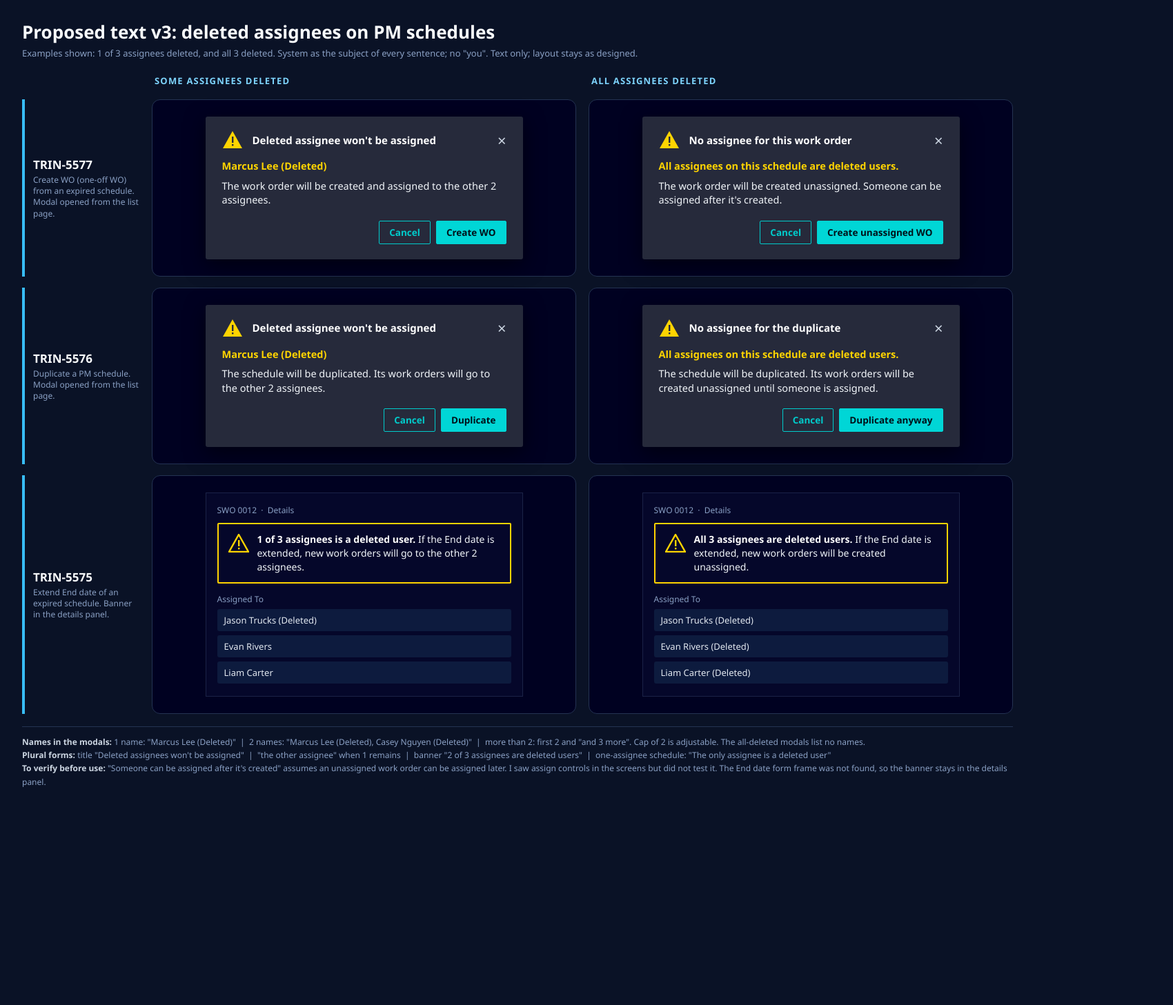
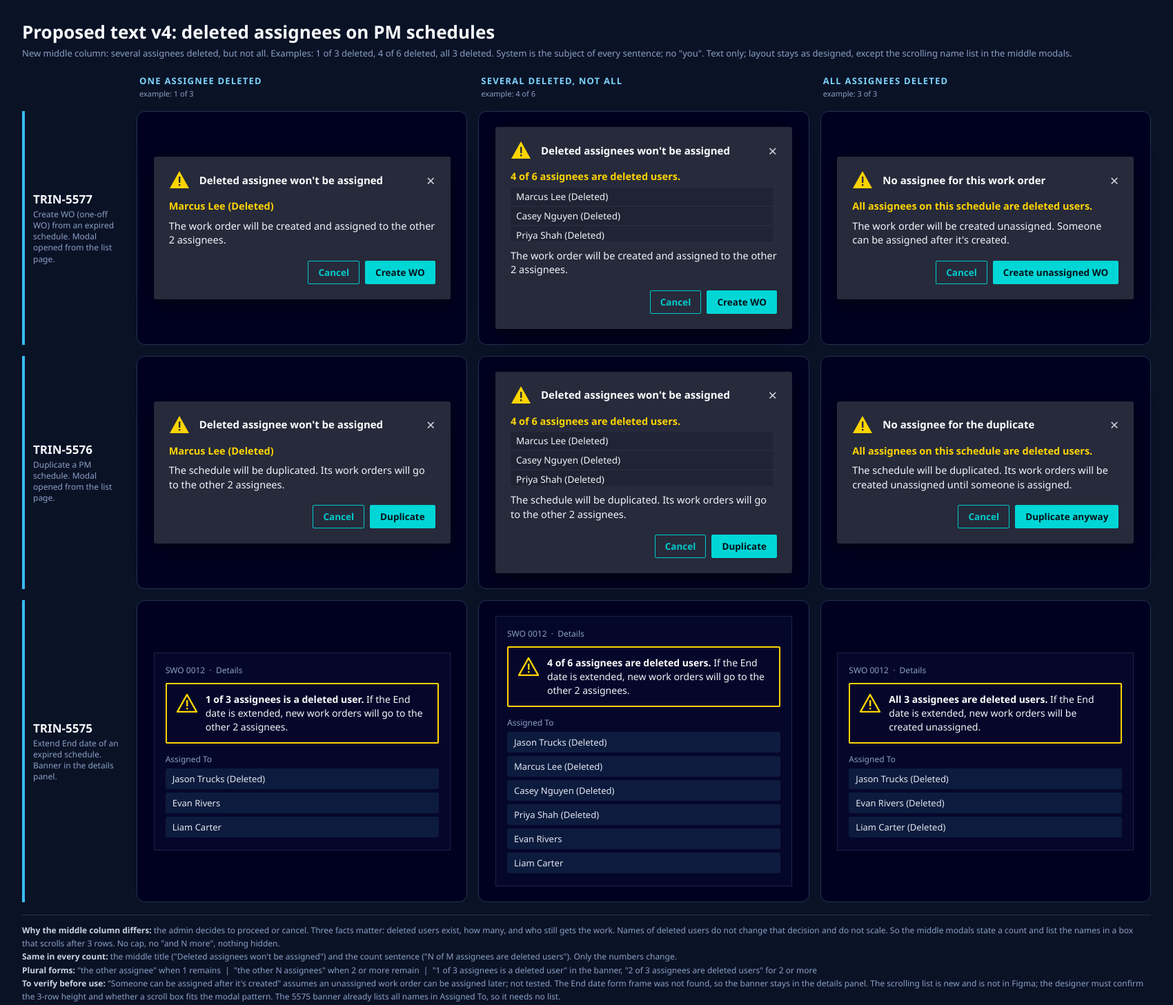
Before and after one commit to yugansh-ahuja/delete-user-hc-11465-pm-text-prototype, a plain HTML site: page index.html in a window 1280 px wide. Shown: the whole page at 69% size, 1700 px wide, since content can reach past the window. Before the commit the page ends 1173 px from the top, so only its background shows below. Drawn offline with Linux system fonts and the light colour scheme.

Commit message:
Add middle column for several (not all) assignees deleted; scrolling name list, count in place of name cap

```diff
--- a/index.html
+++ b/index.html
@@ -2,34 +2,41 @@
 <html><head><meta charset="utf-8">
 <style>
   *{box-sizing:border-box;margin:0;padding:0}
-  body{background:#0a1226;font-family:"Segoe UI",Helvetica,Arial,sans-serif;color:#e2e8f0;width:1500px;padding:28px 32px 30px}
+  body{background:#0a1226;font-family:"Segoe UI",Helvetica,Arial,sans-serif;color:#e2e8f0;width:1700px;padding:28px 32px 30px}
   h1{font-size:26px;font-weight:800;color:#f8fafc}
   .sub{font-size:13px;color:#8aa0c4;margin:4px 0 22px}
-  .grid{display:grid;grid-template-columns:170px 1fr 1fr;gap:16px 18px}
+  .grid{display:grid;grid-template-columns:150px 1fr 1fr 1fr;gap:16px 16px}
   .colh{font-size:13px;font-weight:700;letter-spacing:1.2px;color:#7dd3fc;padding:0 4px 2px}
+  .colh small{display:block;font-size:11px;font-weight:400;letter-spacing:0;color:#8aa0c4;margin-top:2px}
   .rowh{display:flex;flex-direction:column;justify-content:center;border-left:4px solid #38bdf8;padding-left:12px}
   .rowh b{font-size:17px;color:#f8fafc}
   .rowh span{font-size:12px;color:#8aa0c4;margin-top:3px;line-height:1.35}
-  .stage{background:#000121;border:1px solid #243352;border-radius:12px;padding:24px 22px;display:flex;align-items:center;justify-content:center;min-height:236px}
-  .modal{width:460px;background:#262a3b;border-radius:3px;padding:20px 24px 22px;box-shadow:0 8px 30px rgba(0,0,0,.55)}
+  .stage{background:#000121;border:1px solid #243352;border-radius:12px;padding:22px 16px;display:flex;align-items:center;justify-content:center;min-height:236px}
+  .modal{width:430px;background:#262a3b;border-radius:3px;padding:20px 22px 22px;box-shadow:0 8px 30px rgba(0,0,0,.55)}
   .mh{display:flex;align-items:center;gap:14px}
   .warn{width:30px;height:27px;flex:none}
   .mt{font-size:15px;font-weight:700;color:#fff;flex:1}
   .x{font-size:22px;color:#cbd5e1;line-height:1}
   .who{color:#ffd400;font-weight:700;font-size:14.5px;line-height:1.35;margin:15px 0 8px}
+  .who.tight{margin-bottom:6px}
+  .names{max-height:78px;overflow-y:scroll;margin:0 0 10px;padding-right:6px}
+  .names::-webkit-scrollbar{width:6px}
+  .names::-webkit-scrollbar-track{background:#1b2033;border-radius:3px}
+  .names::-webkit-scrollbar-thumb{background:#5b6785;border-radius:3px}
+  .names div{font-size:13.5px;color:#f1f5f9;padding:4px 8px;background:#1f2333;border-radius:2px;margin-bottom:2px}
   .body{font-size:14.5px;line-height:1.42;color:#f1f5f9}
   .btns{display:flex;justify-content:flex-end;gap:8px;margin-top:20px}
   .b{font-size:13.5px;font-weight:600;padding:7px 14px;border-radius:2px}
   .sec{border:1px solid #00cccc;color:#00cccc;background:transparent}
   .pri{background:#00d6d6;color:#00121a;border:1px solid #00d6d6}
-  .panel{width:460px;background:#05072a;border:1px solid #1b2347;padding:16px 16px 18px}
+  .panel{width:430px;background:#05072a;border:1px solid #1b2347;padding:16px 16px 18px}
   .ptop{font-size:12px;color:#8aa0c4;margin-bottom:10px}
   .banner{border:2px solid #ffd400;border-radius:2px;padding:12px 14px;display:flex;gap:12px;background:#05072a}
   .banner .warn{margin-top:2px}
   .banner p{font-size:14px;line-height:1.42;color:#f1f5f9}
   .banner p b{color:#fff}
   .plist{margin-top:14px;font-size:12px;color:#8aa0c4}
-  .chip{background:#0d1b3e;border-radius:3px;padding:7px 10px;margin-top:6px;font-size:13px;color:#e2e8f0}
+  .chip{background:#0d1b3e;border-radius:3px;padding:6px 10px;margin-top:5px;font-size:13px;color:#e2e8f0}
   .legend{margin-top:18px;font-size:12px;color:#8aa0c4;line-height:1.6;border-top:1px solid #243352;padding-top:12px}
   .legend b{color:#cbd5e1}
 </style></head><body>
@@ -38,16 +45,27 @@
 <symbol id="wo" viewBox="0 0 30 27"><path d="M15 1 29 26H1z" fill="none" stroke="#ffd400" stroke-width="2.4"/><rect x="14" y="9" width="2.4" height="9" fill="#ffd400"/><rect x="14" y="20" width="2.4" height="2.4" fill="#ffd400"/></symbol>
 </defs></svg>
 
-<h1>Proposed text v3: deleted assignees on PM schedules</h1>
-<div class="sub">Examples shown: 1 of 3 assignees deleted, and all 3 deleted. System as the subject of every sentence; no "you". Text only; layout stays as designed.</div>
+<h1>Proposed text v4: deleted assignees on PM schedules</h1>
+<div class="sub">New middle column: several assignees deleted, but not all. Examples: 1 of 3 deleted, 4 of 6 deleted, all 3 deleted. System is the subject of every sentence; no "you". Text only; layout stays as designed, except the scrolling name list in the middle modals.</div>
 
 <div class="grid">
-  <div></div><div class="colh">SOME ASSIGNEES DELETED</div><div class="colh">ALL ASSIGNEES DELETED</div>
+  <div></div>
+  <div class="colh">ONE ASSIGNEE DELETED<small>example: 1 of 3</small></div>
+  <div class="colh">SEVERAL DELETED, NOT ALL<small>example: 4 of 6</small></div>
+  <div class="colh">ALL ASSIGNEES DELETED<small>example: 3 of 3</small></div>
 
+  <!-- 5577 -->
   <div class="rowh"><b>TRIN-5577</b><span>Create WO (one-off WO) from an expired schedule. Modal opened from the list page.</span></div>
   <div class="stage"><div class="modal">
     <div class="mh"><svg class="warn"><use href="#w"/></svg><div class="mt">Deleted assignee won't be assigned</div><div class="x">×</div></div>
     <div class="who">Marcus Lee (Deleted)</div>
+    <div class="body">The work order will be created and assigned to the other 2 assignees.</div>
+    <div class="btns"><span class="b sec">Cancel</span><span class="b pri">Create WO</span></div>
+  </div></div>
+  <div class="stage"><div class="modal">
+    <div class="mh"><svg class="warn"><use href="#w"/></svg><div class="mt">Deleted assignees won't be assigned</div><div class="x">×</div></div>
+    <div class="who tight">4 of 6 assignees are deleted users.</div>
+    <div class="names"><div>Marcus Lee (Deleted)</div><div>Casey Nguyen (Deleted)</div><div>Priya Shah (Deleted)</div><div>Tom Reyes (Deleted)</div></div>
     <div class="body">The work order will be created and assigned to the other 2 assignees.</div>
     <div class="btns"><span class="b sec">Cancel</span><span class="b pri">Create WO</span></div>
   </div></div>
@@ -58,10 +76,18 @@
     <div class="btns"><span class="b sec">Cancel</span><span class="b pri">Create unassigned WO</span></div>
   </div></div>
 
+  <!-- 5576 -->
   <div class="rowh"><b>TRIN-5576</b><span>Duplicate a PM schedule. Modal opened from the list page.</span></div>
   <div class="stage"><div class="modal">
     <div class="mh"><svg class="warn"><use href="#w"/></svg><div class="mt">Deleted assignee won't be assigned</div><div class="x">×</div></div>
     <div class="who">Marcus Lee (Deleted)</div>
+    <div class="body">The schedule will be duplicated. Its work orders will go to the other 2 assignees.</div>
+    <div class="btns"><span class="b sec">Cancel</span><span class="b pri">Duplicate</span></div>
+  </div></div>
+  <div class="stage"><div class="modal">
+    <div class="mh"><svg class="warn"><use href="#w"/></svg><div class="mt">Deleted assignees won't be assigned</div><div class="x">×</div></div>
+    <div class="who tight">4 of 6 assignees are deleted users.</div>
+    <div class="names"><div>Marcus Lee (Deleted)</div><div>Casey Nguyen (Deleted)</div><div>Priya Shah (Deleted)</div><div>Tom Reyes (Deleted)</div></div>
     <div class="body">The schedule will be duplicated. Its work orders will go to the other 2 assignees.</div>
     <div class="btns"><span class="b sec">Cancel</span><span class="b pri">Duplicate</span></div>
   </div></div>
@@ -72,6 +98,7 @@
     <div class="btns"><span class="b sec">Cancel</span><span class="b pri">Duplicate anyway</span></div>
   </div></div>
 
+  <!-- 5575 -->
   <div class="rowh"><b>TRIN-5575</b><span>Extend End date of an expired schedule. Banner in the details panel.</span></div>
   <div class="stage"><div class="panel">
     <div class="ptop">SWO 0012 &nbsp;·&nbsp; Details</div>
@@ -83,6 +110,13 @@
   <div class="stage"><div class="panel">
     <div class="ptop">SWO 0012 &nbsp;·&nbsp; Details</div>
     <div class="banner"><svg class="warn"><use href="#wo"/></svg>
+      <p><b>4 of 6 assignees are deleted users.</b> If the End date is extended, new work orders will go to the other 2 assignees.</p></div>
+    <div class="plist">Assigned To</div>
+    <div class="chip">Jason Trucks (Deleted)</div><div class="chip">Marcus Lee (Deleted)</div><div class="chip">Casey Nguyen (Deleted)</div><div class="chip">Priya Shah (Deleted)</div><div class="chip">Evan Rivers</div><div class="chip">Liam Carter</div>
+  </div></div>
+  <div class="stage"><div class="panel">
+    <div class="ptop">SWO 0012 &nbsp;·&nbsp; Details</div>
+    <div class="banner"><svg class="warn"><use href="#wo"/></svg>
       <p><b>All 3 assignees are deleted users.</b> If the End date is extended, new work orders will be created unassigned.</p></div>
     <div class="plist">Assigned To</div>
     <div class="chip">Jason Trucks (Deleted)</div><div class="chip">Evan Rivers (Deleted)</div><div class="chip">Liam Carter (Deleted)</div>
@@ -90,8 +124,9 @@
 </div>
 
 <div class="legend">
-  <b>Names in the modals:</b> 1 name: "Marcus Lee (Deleted)" &nbsp;|&nbsp; 2 names: "Marcus Lee (Deleted), Casey Nguyen (Deleted)" &nbsp;|&nbsp; more than 2: first 2 and "and 3 more". Cap of 2 is adjustable. The all-deleted modals list no names.<br>
-  <b>Plural forms:</b> title "Deleted assignees won't be assigned" &nbsp;|&nbsp; "the other assignee" when 1 remains &nbsp;|&nbsp; banner "2 of 3 assignees are deleted users" &nbsp;|&nbsp; one-assignee schedule: "The only assignee is a deleted user"<br>
-  <b>To verify before use:</b> "Someone can be assigned after it's created" assumes an unassigned work order can be assigned later. I saw assign controls in the screens but did not test it. The End date form frame was not found, so the banner stays in the details panel.
+  <b>Why the middle column differs:</b> the admin decides to proceed or cancel. Three facts matter: deleted users exist, how many, and who still gets the work. Names of deleted users do not change that decision and do not scale. So the middle modals state a count and list the names in a box that scrolls after 3 rows. No cap, no "and N more", nothing hidden.<br>
+  <b>Same in every count:</b> the middle title ("Deleted assignees won't be assigned") and the count sentence ("N of M assignees are deleted users"). Only the numbers change.<br>
+  <b>Plural forms:</b> "the other assignee" when 1 remains &nbsp;|&nbsp; "the other N assignees" when 2 or more remain &nbsp;|&nbsp; "1 of 3 assignees is a deleted user" in the banner, "2 of 3 assignees are deleted users" for 2 or more<br>
+  <b>To verify before use:</b> "Someone can be assigned after it's created" assumes an unassigned work order can be assigned later; not tested. The End date form frame was not found, so the banner stays in the details panel. The scrolling list is new and is not in Figma; the designer must confirm the 3-row height and whether a scroll box fits the modal pattern. The 5575 banner already lists all names in Assigned To, so it needs no list.
 </div>
 </body></html>
```
